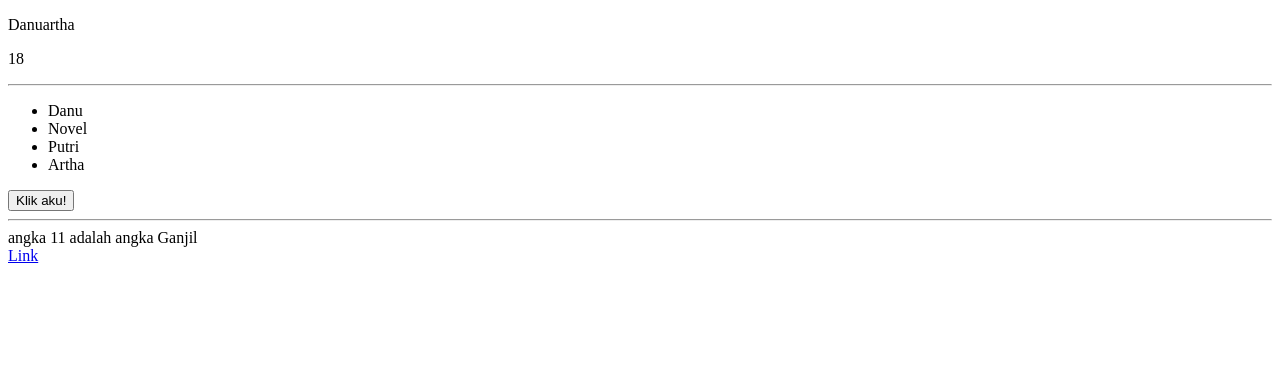
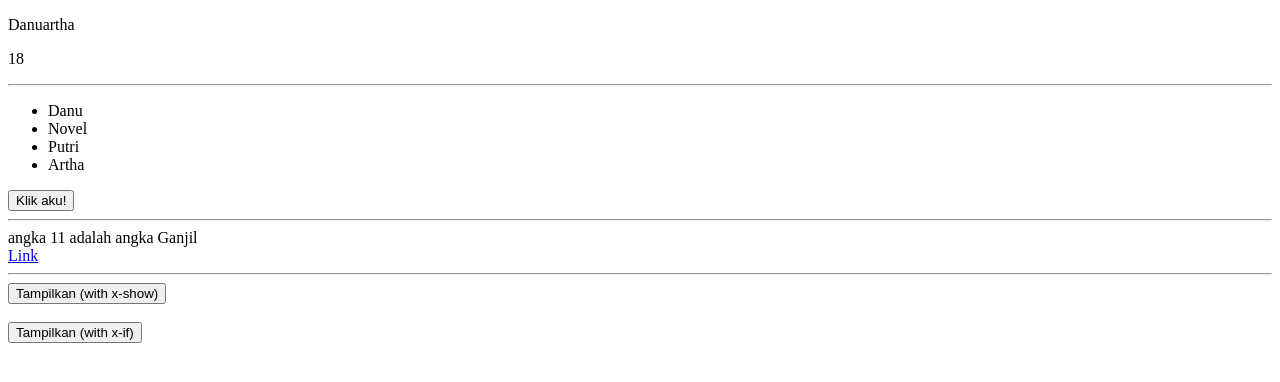
Before and after one commit to IdaDanuartha/simple-alpinejs, a plain HTML site: page index.html in a window 1280 px wide. Drawn offline with nearby package versions, Linux system fonts and the light colour scheme.

Commit message:
x-show and x-if

```diff
--- a/index.html
+++ b/index.html
@@ -35,6 +35,20 @@
         <span x-html="url"></span>
     </div>
 
+    <hr>
+
+    <div x-data="{ open: false }">
+        <button @click="open = !open">Tampilkan (with x-show)</button>
+        <div x-show="open" x-transition.origin.bottom.duration.1000ms style="border: 1px solid black; margin-top: 10px;">Ini Konten</div>
+    </div>
+
+    <br>
+    <div x-data="{ is_open: false }">
+        <button @click="is_open = !is_open">Tampilkan (with x-if)</button>
+        <template x-if="is_open">
+            <div style="border: 1px solid black; margin-top: 10px;">Ini Konten</div>
+        </template>
+    </div>
     <script src="main.js"></script>
 </body>
 </html>
```
